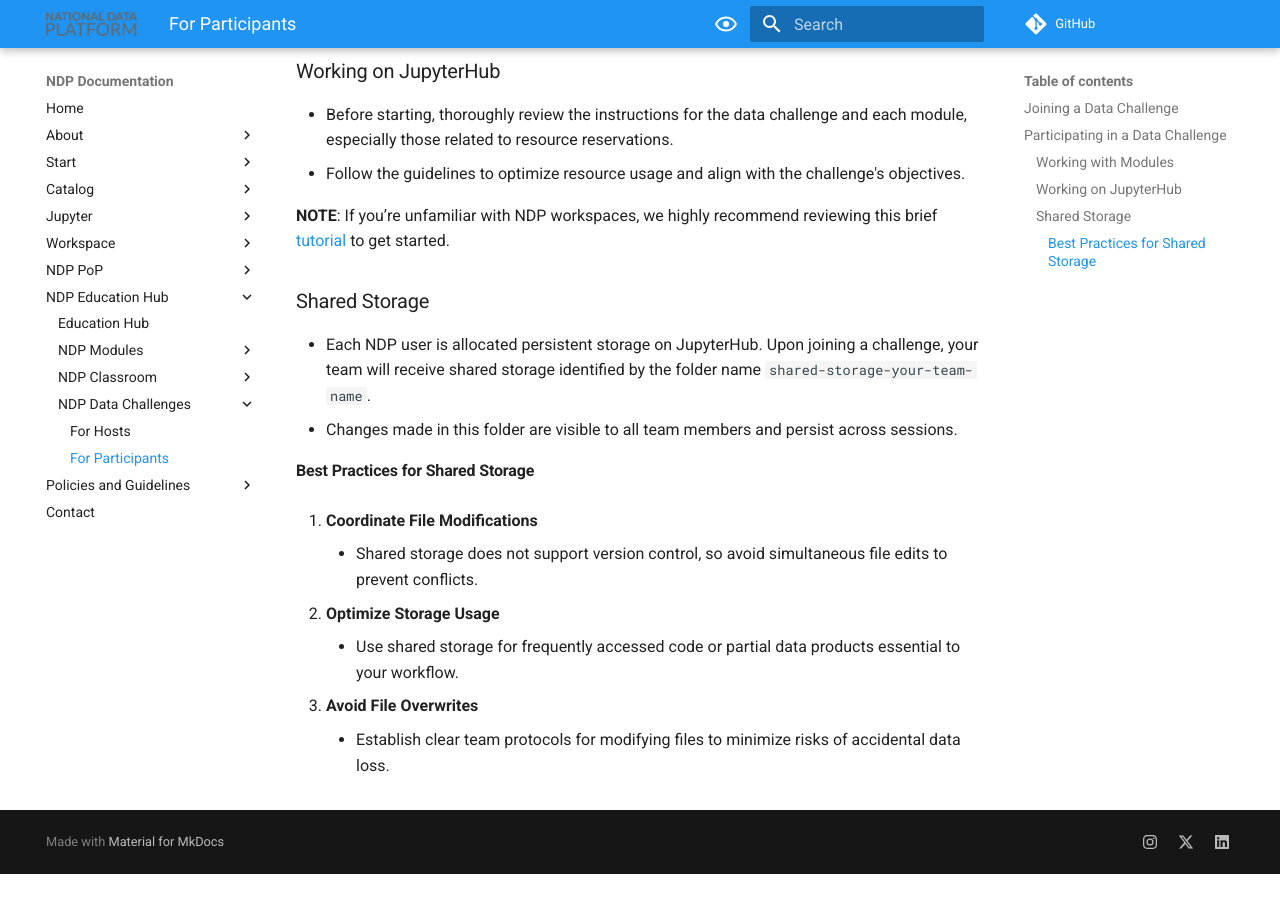
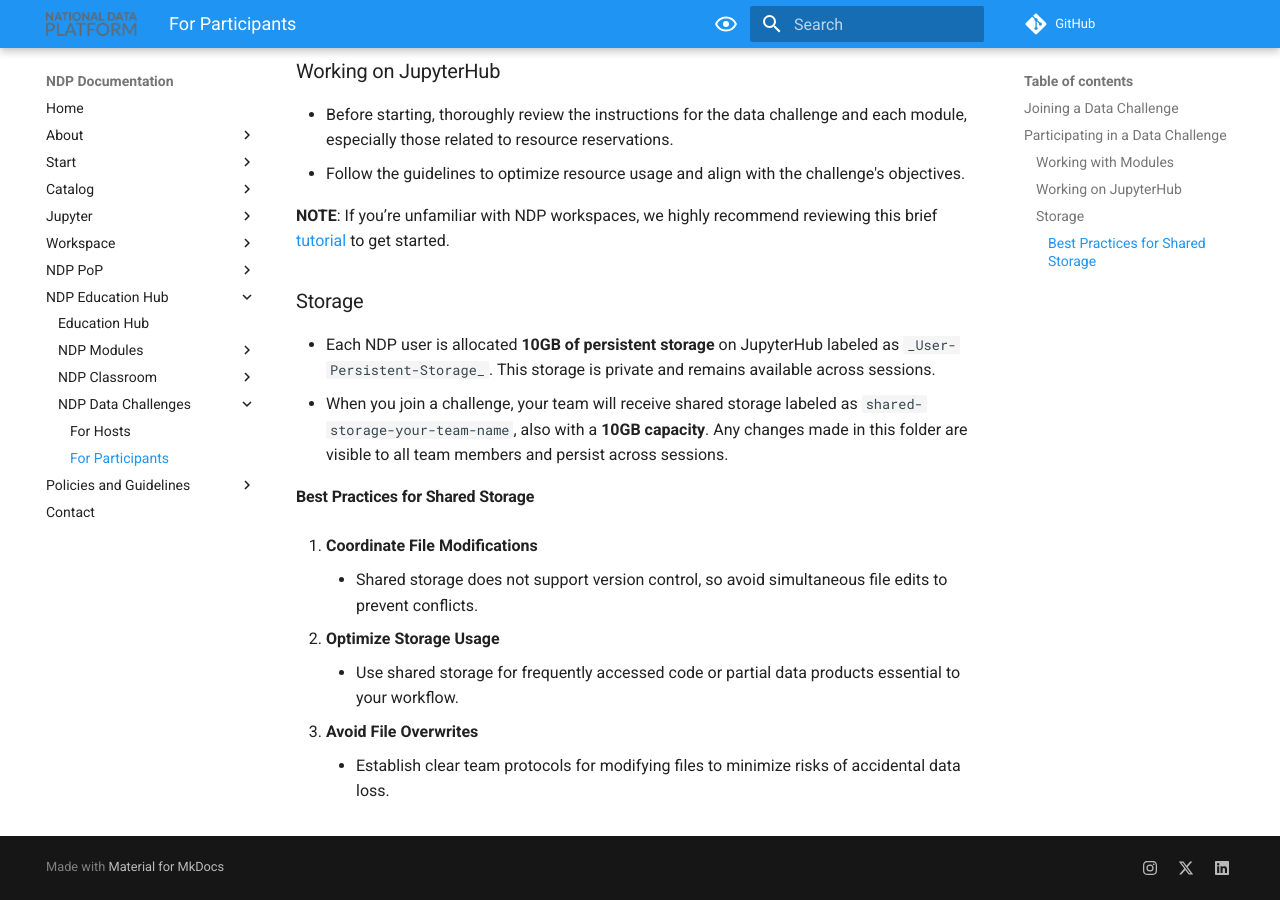
Before and after one commit to national-data-platform/ndp-documentation, an MkDocs documentation site: the page built from docs/ndp-data-challenges/participating-in-data-challenge.md, in a window 1280 px wide and 900 px high, scrolled down 1310 px. Built offline with MkDocs 1.6.1 and Material for MkDocs 9.7.7, drawn with Linux system fonts in a browser that asks for light colours; before the commit the page ends 2184 px from its top, so only the background shows below that.

Commit message:
Updating storage details

```diff
--- a/docs/ndp-data-challenges/participating-in-data-challenge.md
+++ b/docs/ndp-data-challenges/participating-in-data-challenge.md
@@ -43,10 +43,10 @@ Once you join a challenge, follow these steps to maximize your participation:
 
 **NOTE**: If you’re unfamiliar with NDP workspaces, we highly recommend reviewing this brief [tutorial](../workspace/set-up.md) to get started.
 
-### Shared Storage
+### Storage
 
-- Each NDP user is allocated persistent storage on JupyterHub. Upon joining a challenge, your team will receive shared storage identified by the folder name `shared-storage-your-team-name`.
-- Changes made in this folder are visible to all team members and persist across sessions.
+- Each NDP user is allocated **10GB of persistent storage** on JupyterHub labeled as `_User-Persistent-Storage_`. This storage is private and remains available across sessions.
+- When you join a challenge, your team will receive shared storage labeled as `shared-storage-your-team-name`, also with a **10GB capacity**. Any changes made in this folder are visible to all team members and persist across sessions.
 
 #### Best Practices for Shared Storage
 
```
Also changed, not shown: docs/jupyter/jupyterhub.md (+1 -1 lines).
